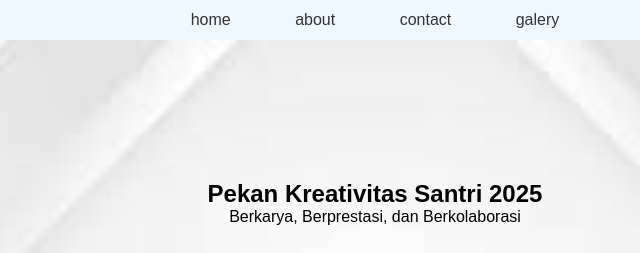
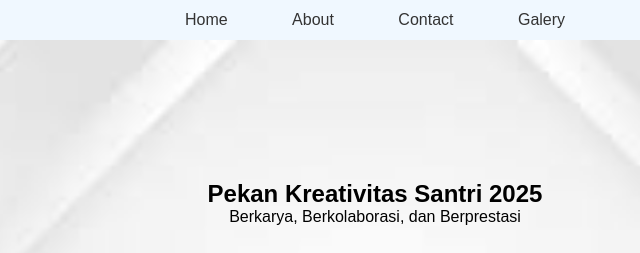
Before and after one commit to ahmadorigin/learn-css-flexbox-by-building-a-school-event-website, a plain HTML site: page index.html in a window 1280 px wide. Shown: the top 253 px of the page, 265-905 px from the left. Drawn offline with Linux system fonts and the light colour scheme.

Commit message:
revisi by ust amri

```diff
--- a/index.html
+++ b/index.html
@@ -10,10 +10,10 @@
     <header>
       <nav>
         <ul>
-          <li><a href="#">home</a></li>
-          <li><a href="#">about</a></li>
-          <li><a href="#">contact</a></li>
-          <li><a href="#">galery</a></li>
+          <li><a href="#">Home</a></li>
+          <li><a href="#">About</a></li>
+          <li><a href="#">Contact</a></li>
+          <li><a href="#">Galery</a></li>
         </ul>
       </nav>
     </header>
@@ -21,7 +21,7 @@
       <section class="hero">
         <div class="text-hero">
           <h1>Pekan Kreativitas Santri 2025</h1>
-          <p>Berkarya, Berprestasi, dan Berkolaborasi</p>
+          <p>Berkarya, Berkolaborasi, dan Berprestasi</p>
           <button><a href="#">Daftar sekarang</a></button>
           <button><a href="#">Lihat jadwal</a></button>
         </div>
--- a/style.css
+++ b/style.css
@@ -407,11 +407,15 @@ footer a {
     font-size: 0.9em;
   }
   .copy {
-    border-bottom: 2px solid #333;
+    /* border-bottom: 2px solid #333; */
+  }
+  footer p {
+    padding: 0 0 10px 0;
   }
   footer a {
     color: inherit;
     text-decoration: none;
-    margin: 0 7px;
+    margin: 0 8px;
+    padding: 10px 0 10px 0;
   }
 }
```
